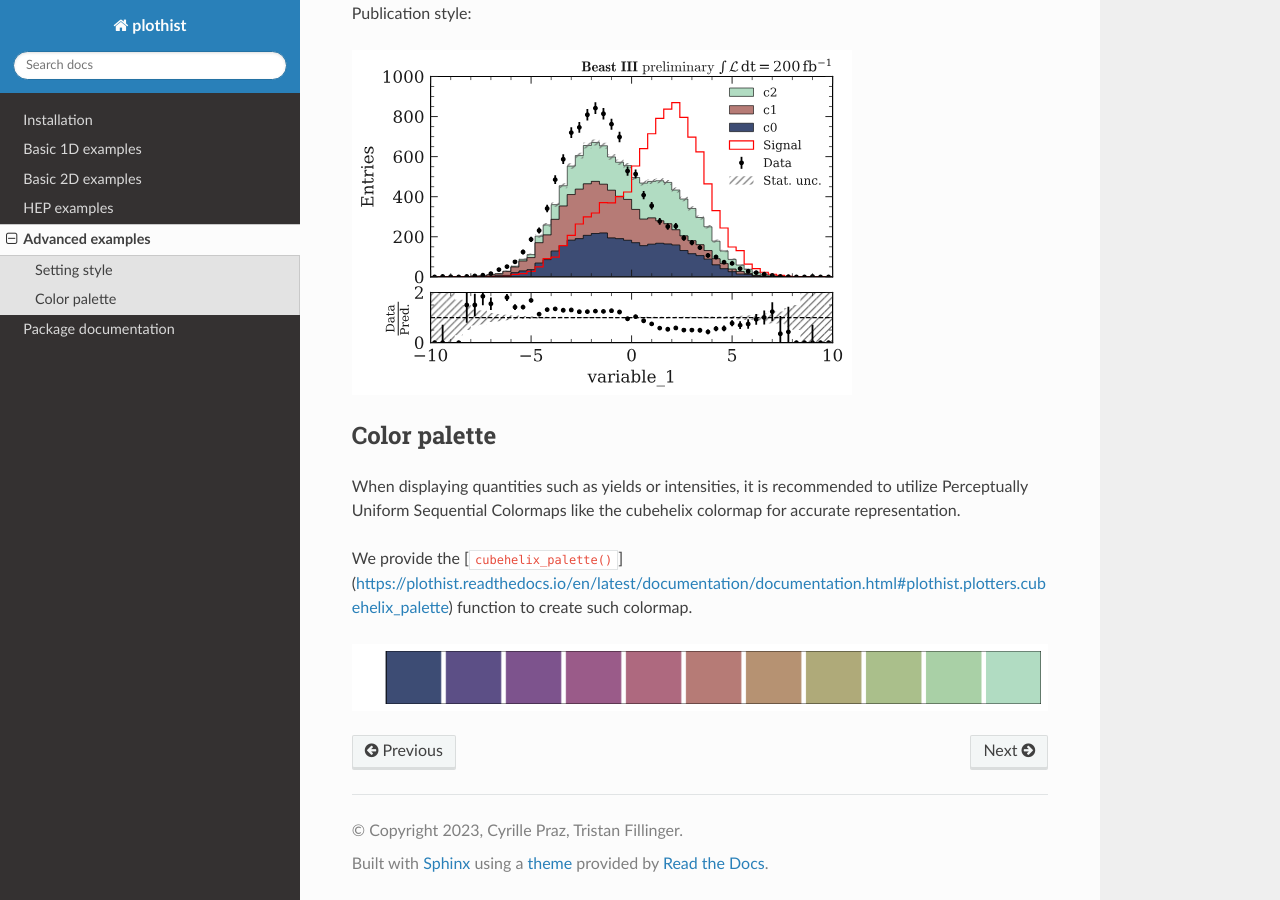
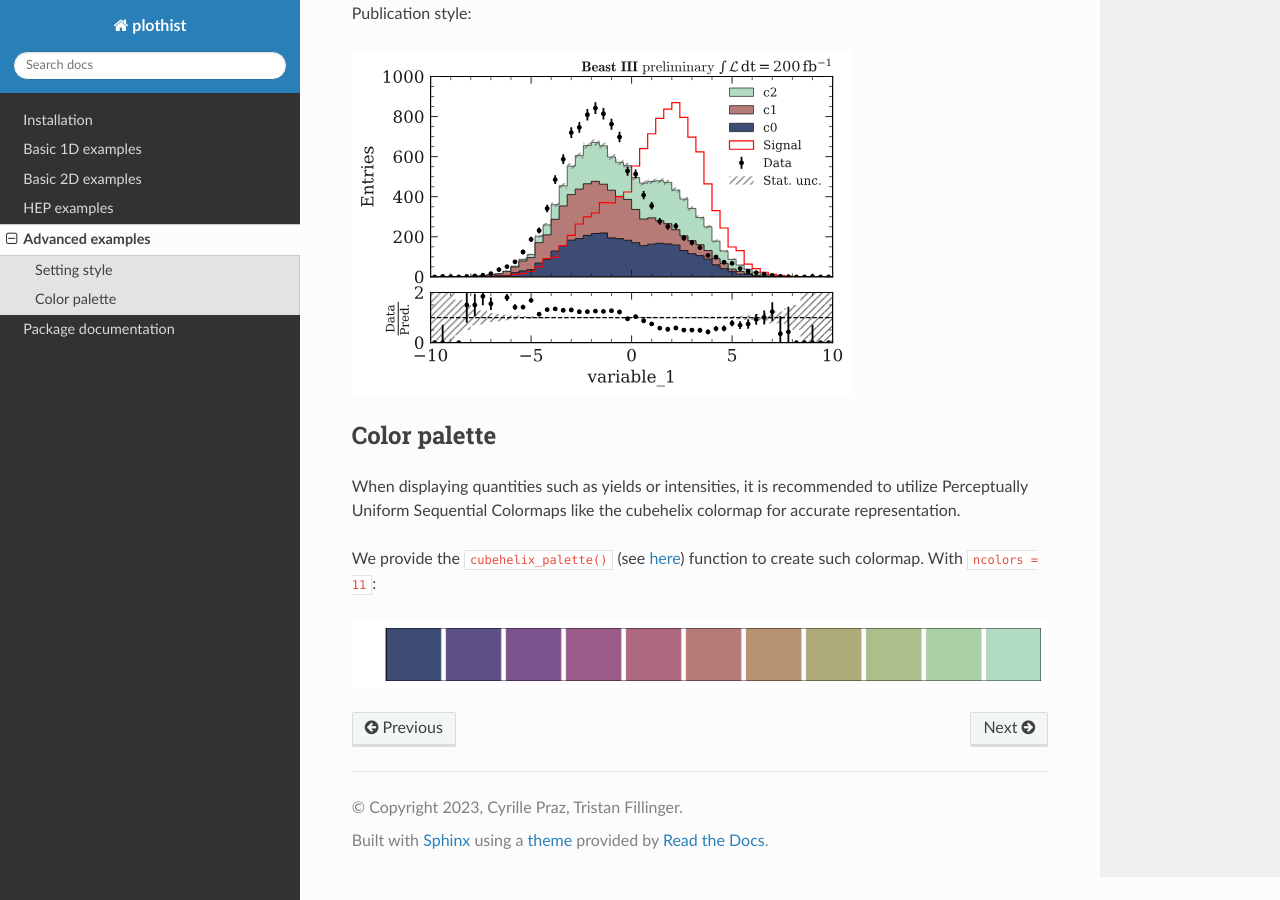
Before and after one commit to cyrraz/plothist, a Sphinx documentation site: the page built from docs/advanced/advanced_examples.rst, in a window 1280 px wide and 900 px high, scrolled down 1084 px. Built offline with Sphinx 7.4.7 and the Read the Docs theme 2.0.0, drawn with Linux system fonts in a browser that asks for light colours.

Commit message:
doc update

```diff
--- a/docs/advanced/advanced_examples.rst
+++ b/docs/advanced/advanced_examples.rst
@@ -48,7 +48,7 @@ Color palette
 
 When displaying quantities such as yields or intensities, it is recommended to utilize Perceptually Uniform Sequential Colormaps like the cubehelix colormap for accurate representation.
 
-We provide the [``cubehelix_palette()``](https://plothist.readthedocs.io/en/latest/documentation/documentation.html#plothist.plotters.cubehelix_palette) function to create such colormap.
+We provide the ``cubehelix_palette()`` (see `here <https://plothist.readthedocs.io/en/latest/documentation/documentation.html#plothist.plotters.cubehelix_palette>`_) function to create such colormap. With ``ncolors = 11``:
 
 .. image:: ../img/adv_cubehelix.svg
    :alt: Presentation style
```
